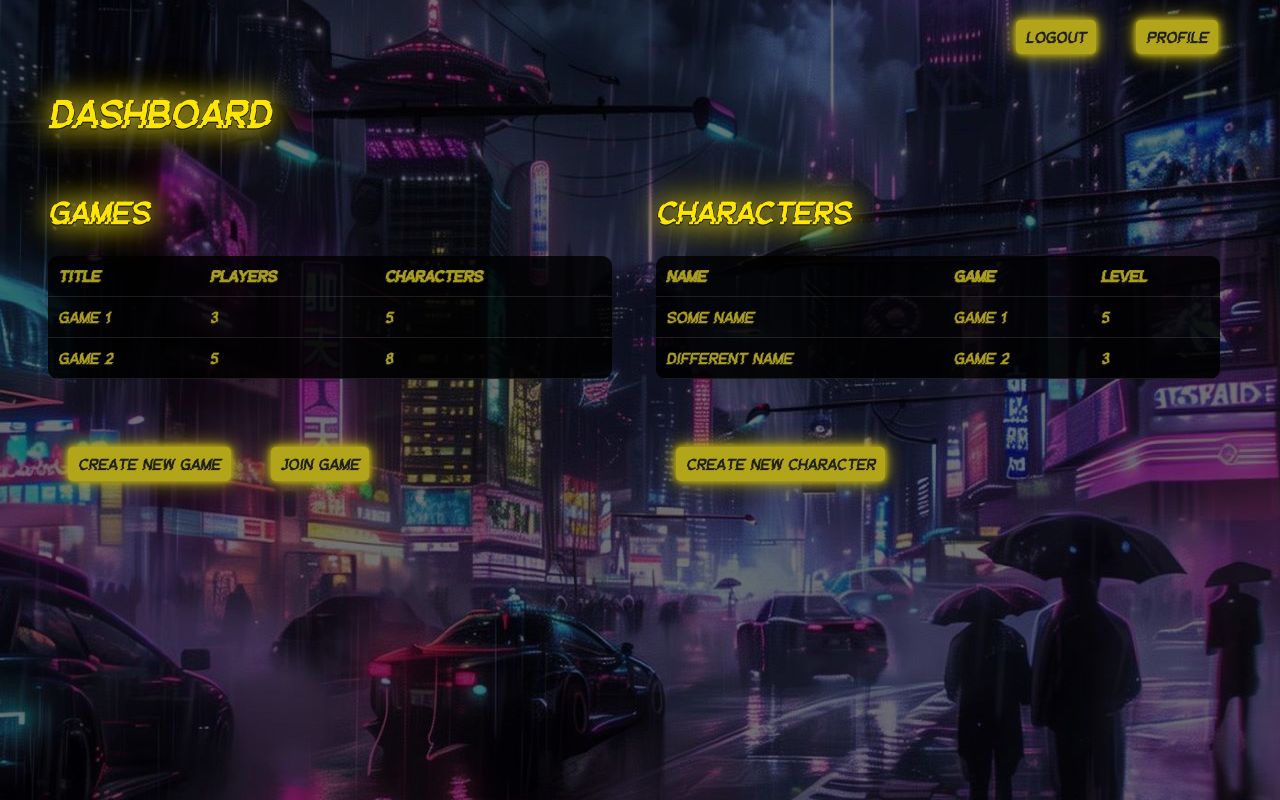
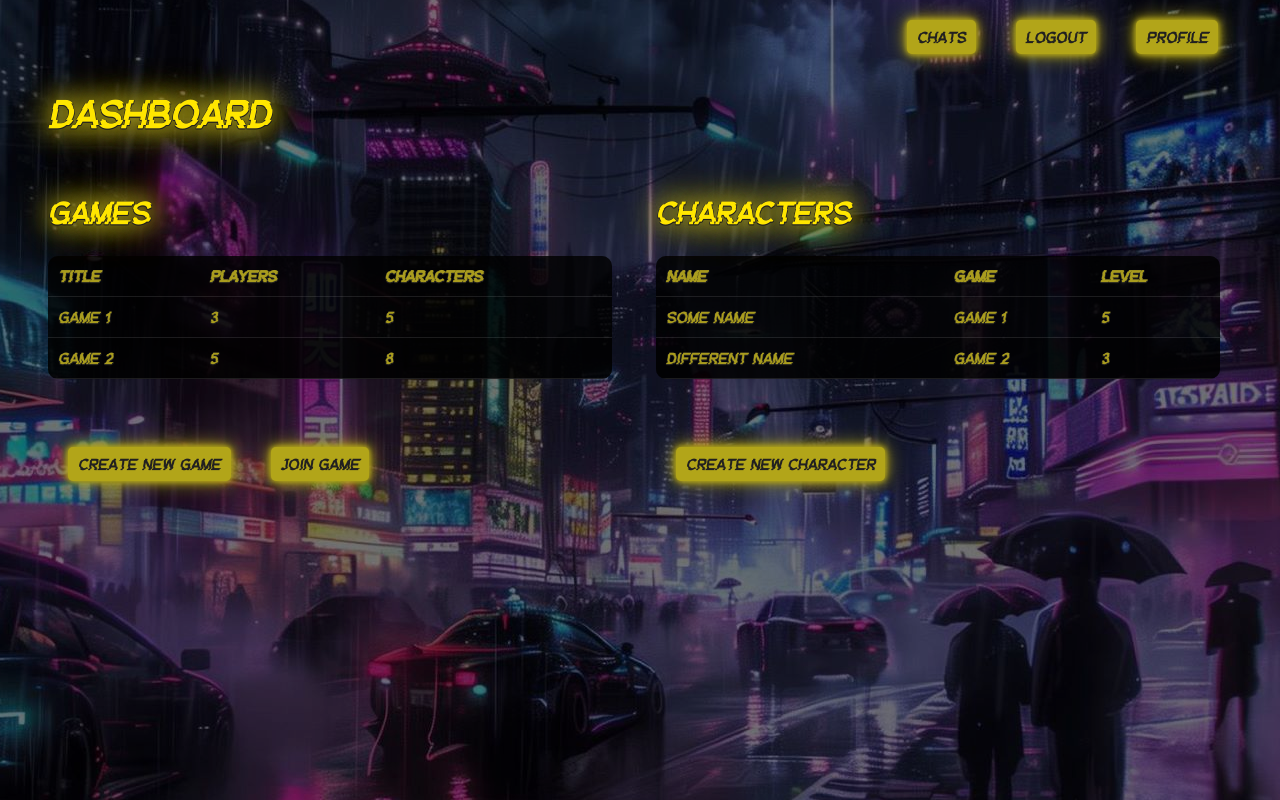
Before and after one commit to uhhigor/zzpj-cyberlarp, a React (Create React App) app in the folder cyberlarp-client/: page /dashboard in a window 1280 px wide. Built offline with nearby package versions, Linux system fonts and the light colour scheme.

Commit message:
added chat button

```diff
--- a/cyberlarp-client/src/components/Dashboard.tsx
+++ b/cyberlarp-client/src/components/Dashboard.tsx
@@ -9,11 +9,16 @@ export const Dashboard = () => {
         let path = `/user`;
         navigate(path);
     }
+    const goToChats = () =>{
+        let path = `/chat`;
+        navigate(path);
+    }
 
     return (
         <div className="Dashboard ps-5">
             <Row className="buttons-top">
                 <Col>
+                    <button className="btn chats-btn" onClick={goToChats}>Chats</button>
                     <button className="btn logout-btn">Logout</button>
                     <button className="btn" onClick={goToProfile}>Profile</button>
                 </Col>
--- a/cyberlarp-client/src/styles/Dashboard.css
+++ b/cyberlarp-client/src/styles/Dashboard.css
@@ -77,6 +77,15 @@
             0 0 20px #533A7B;
 }
 
+.Dashboard  .chats-btn:hover {
+    background-color: cadetblue;
+    color: #000000;
+    box-shadow:
+            0 0 5px cadetblue,
+            0 0 10px cadetblue,
+            0 0 20px cadetblue;
+}
+
 .custom-table {
     width: 100%;
     border-collapse: collapse;
```
